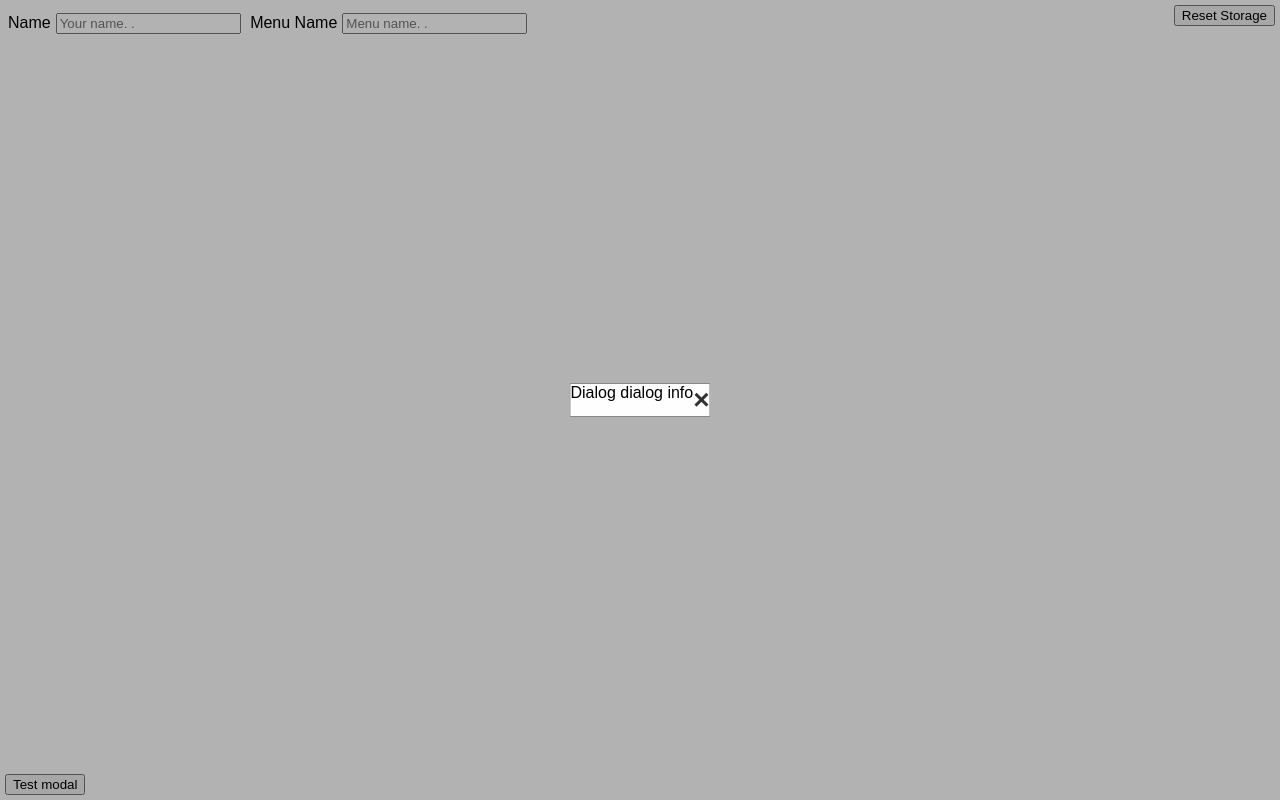
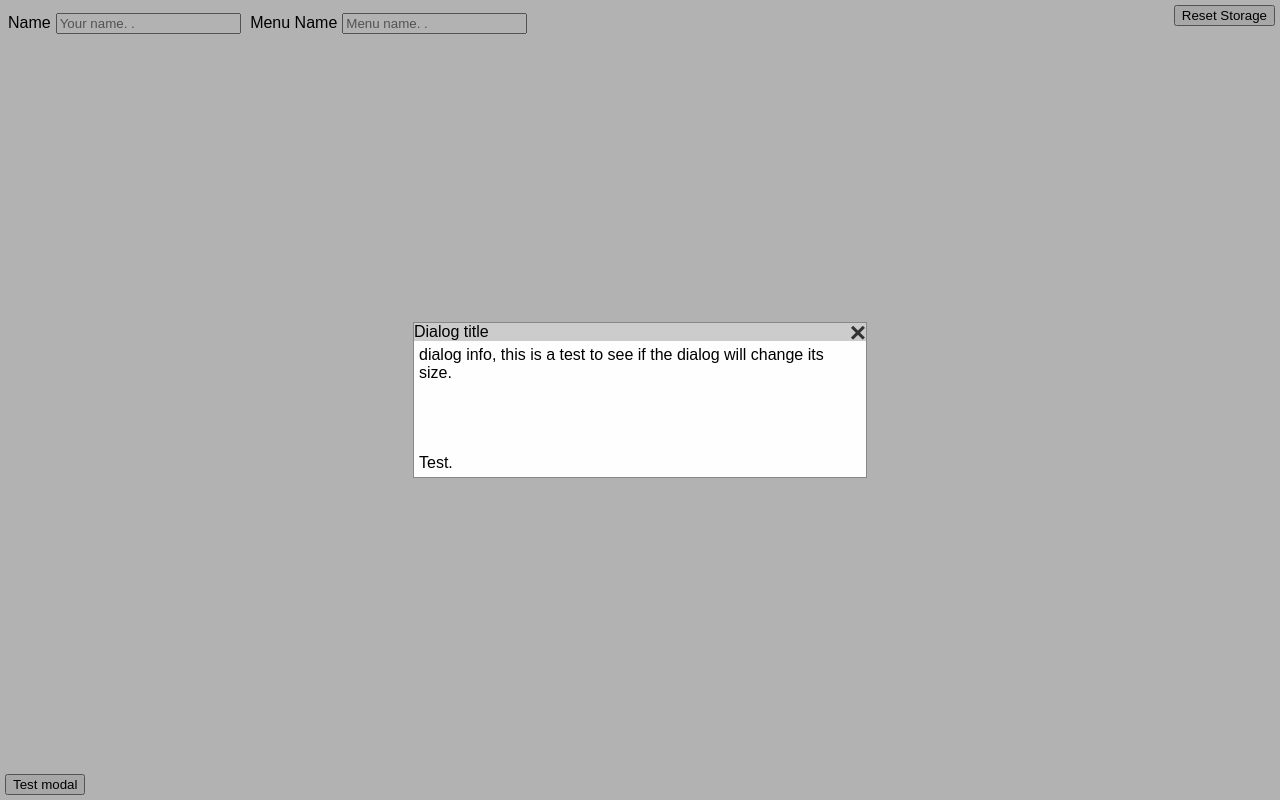
Before and after one commit to particlesectorgames/particlesectorgames.github.io, a plain HTML site: page MenuPlanning/index.html in a window 1280 px wide. Both pictures are taken after a click on the button "Test modal". Drawn offline with Linux system fonts and the light colour scheme.

Commit message:
More work on Popup dialog

```diff
--- a/MenuPlanning/index.html
+++ b/MenuPlanning/index.html
@@ -8,13 +8,13 @@
 	<!-- Model dialog -->
 	<div id="popup" class="modal">
 		<div class="modal-content">
-			<span class="model-top">
-				<label class="model-top-label">Dialog</label>
-				<span id="popup-close" class="modal-close">&times;</span>
-			</span>
-			<span class="model-bottom">
-				<label>dialog info</label>
-			</span>
+			<div class="modal-top">
+				<label class="model-top-label">Dialog title</label>
+				<div class="modal-close">&times;</div>
+			</div>
+			<div class="modal-bottom">
+				<label>dialog info, this is a test to see if the dialog will change its size.<br><br><br><br><br>Test.</label>
+			</div>
 		</div>
 	</div>
 	<button style="position: absolute; right: 5px; top: 5px" onclick="OnResetStorageClick()">Reset Storage</button>
--- a/MenuPlanning/js/menuPlanning.js
+++ b/MenuPlanning/js/menuPlanning.js
@@ -47,7 +47,7 @@ function OnResetStorageClick()
 
 function GetLongTerm(key)
 {
-    return longTermStorage[key] ? longTermStorage.getItem[key] : "";
+    return longTermStorage[key] ? longTermStorage[key] : "";
 }
 
 function GetShortTerm(key)
@@ -83,19 +83,33 @@ class Popup
 {
     constructor()
     {
-        this.modal = document.getElementById("popup");
-        this.modal.onclick = function() { popup.Close(); }
-        this.closeBtn = document.getElementById("popup-close");
-        this.closeBtn.onclick = function() { popup.Close(); }
+        window.onkeydown = function(event)
+        {
+            if(event.key === "Escape")
+            {
+                popup.Close();
+            }
+        }
+        this.GetCloseBtn().onclick = function() { popup.Close(); }
+    }
+
+    GetModal()
+    {
+        return document.getElementById("popup");
+    }
+
+    GetCloseBtn()
+    {
+        return this.GetModal().getElementsByClassName("modal-close")[0];
     }
 
     Close()
     {
-        this.modal.style.display = "none";
+        popup.GetModal().style.display = "none";
     }
 
     Show()
     {
-        this.modal.style.display = "block";
+        popup.GetModal().style.display = "block";
     }
 }
--- a/MenuPlanning/menuPlanning.css
+++ b/MenuPlanning/menuPlanning.css
@@ -27,6 +27,8 @@ input[type=text]
     padding: 0;
     border: 1px solid #888;
     position: absolute;
+    min-width: 100px;
+    min-height: 100px;
     top: 50%;
     left: 50%;
     -ms-transform: translate(-50%, -50%);
@@ -36,13 +38,18 @@ input[type=text]
   /* Modal top bar */
   .modal-top{
     background-color: #cccccc;
+    width: 100%;
+  }
+
+  .modal-bottom{
     padding: 5px;
-    width: 100%;
   }
 
   .modal-close{
       color: #333333;
       float: right;
+      margin-top: -6px;
+      overflow: hidden;
       font-size: 28px;
       font-weight: bold;
   }
```
